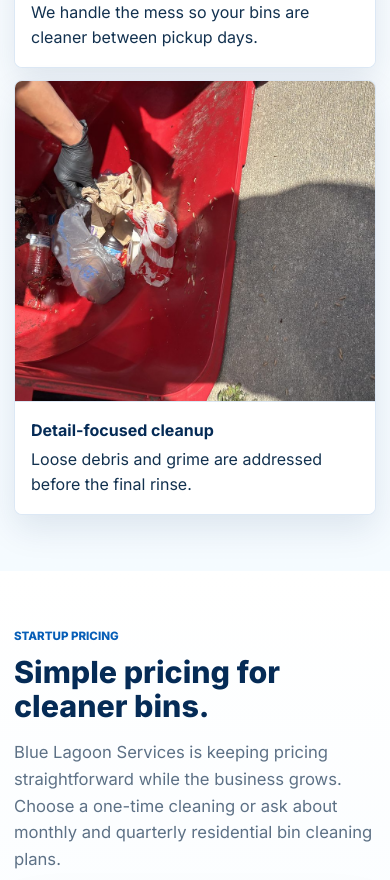
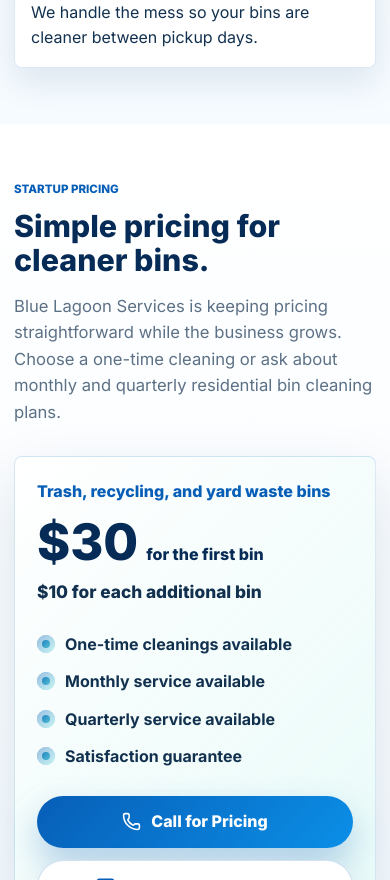
Before and after one commit to coltonjc0303-del/blue-lagoon-services, a plain HTML site: page index.html in a window 390 px wide. Shown: the part 4158-5038 px from the top of the page. Drawn offline with nearby package versions, Linux system fonts and the light colour scheme.

Commit message:
Clean up website photos

```diff
--- a/index.html
+++ b/index.html
@@ -389,19 +389,6 @@
               We handle the mess so your bins are cleaner between pickup days.
             </figcaption>
           </figure>
-          <figure class="work-card work-card-wide">
-            <img
-              src="assets/work-bin-detail.jpg"
-              alt="Inside of a trash bin before debris removal and cleaning"
-              width="1100"
-              height="825"
-              loading="lazy"
-            />
-            <figcaption>
-              <strong>Detail-focused cleanup</strong>
-              Loose debris and grime are addressed before the final rinse.
-            </figcaption>
-          </figure>
         </div>
       </div>
     </section>
--- a/styles.css
+++ b/styles.css
@@ -608,14 +608,14 @@
 
 .work-gallery {
   display: grid;
-  grid-template-columns: minmax(0, 1.1fr) minmax(240px, 0.9fr);
+  grid-template-columns: repeat(2, minmax(0, 1fr));
   gap: 18px;
 }
 
 .work-card {
   position: relative;
   overflow: hidden;
-  min-height: 360px;
+  min-height: 620px;
   margin: 0;
   border: 1px solid var(--line);
   border-radius: var(--radius);
@@ -624,12 +624,7 @@
 }
 
 .work-card-feature {
-  grid-row: span 2;
   min-height: 620px;
-}
-
-.work-card-wide {
-  min-height: 280px;
 }
 
 .work-card img {
@@ -642,10 +637,6 @@
 
 .work-card-feature img {
   object-position: 55% 55%;
-}
-
-.work-card-wide img {
-  object-position: 34% 45%;
 }
 
 .work-card figcaption {
@@ -1087,10 +1078,6 @@
     min-height: 460px;
   }
 
-  .work-card-wide {
-    min-height: 340px;
-  }
-
   .contact-copy {
     position: static;
   }
@@ -1238,8 +1225,7 @@
   }
 
   .work-card,
-  .work-card-feature,
-  .work-card-wide {
+  .work-card-feature {
     min-height: auto;
   }
 
```
Also changed, not shown: assets/work-bin-detail.jpg (deleted), assets/work-bin-rinse.jpg, assets/work-steam-cleaning.jpg.
